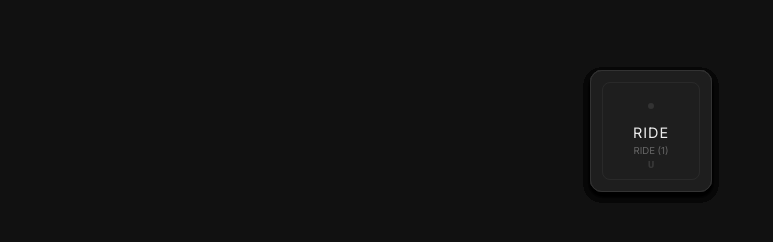
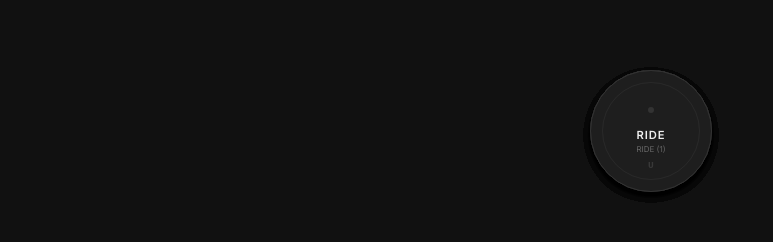
Before and after one commit to fahmibastari/per-drumkit-an, a React (Vite) app: page / in a window 1280 px wide. Shown: the part 280-522 px from the top of the page, without its empty margins (0-773 px from the left). Built offline with nearby package versions, Linux system fonts and the light colour scheme; no server answers.

Commit message:
UI Polish: Circular Pads, Layering Control, Font Adjustments

```diff
--- a/src/components/DrumMachine.jsx
+++ b/src/components/DrumMachine.jsx
@@ -311,6 +311,7 @@ const DrumMachine = () => {
                 onOpenSoundSelector={(id) => {
                     // Let's close settings, open selector.
                     setSettingsPadId(null);
+                    setSelectorPadId(id);
                 }}
                 onUpdateSize={updatePadSize}
                 currentSize={settingsPadId ? (padSizes[settingsPadId] || 120) : 120}
--- a/src/components/DrumPad.jsx
+++ b/src/components/DrumPad.jsx
@@ -21,7 +21,7 @@ const DrumPad = forwardRef(({ sound, play, mappedKey, editMode, onPositionChange
         height: `${size}px`,
         backgroundColor: isActive ? '#d4af37' : '#1e1e1e', // Gold when active, Matte Dark Grey default
         border: isActive ? '1px solid #d4af37' : '1px solid #333',
-        borderRadius: '12px',
+        borderRadius: '50%',
         display: 'flex',
         flexDirection: 'column',
         justifyContent: 'center',
@@ -29,7 +29,7 @@ const DrumPad = forwardRef(({ sound, play, mappedKey, editMode, onPositionChange
         cursor: editMode ? 'grab' : 'pointer',
         userSelect: 'none',
         touchAction: 'none',
-        zIndex: isActive ? 100 : 10,
+        zIndex: (sound.zIndex || 10) + (isActive ? 1000 : 0),
         boxShadow: isActive
             ? '0 0 20px rgba(212, 175, 55, 0.4)'
             : '0 4px 6px rgba(0,0,0,0.3)',
@@ -60,7 +60,7 @@ const DrumPad = forwardRef(({ sound, play, mappedKey, editMode, onPositionChange
                 width: '80%',
                 height: '80%',
                 border: '1px solid rgba(255,255,255,0.05)',
-                borderRadius: '8px',
+                borderRadius: '50%',
                 display: 'flex',
                 flexDirection: 'column',
                 alignItems: 'center',
@@ -80,23 +80,27 @@ const DrumPad = forwardRef(({ sound, play, mappedKey, editMode, onPositionChange
 
                 <span style={{
                     color: isActive ? '#000' : '#eee',
-                    fontWeight: '500',
-                    fontSize: '0.9rem',
-                    marginBottom: '4px',
+                    fontWeight: '600',
+                    fontSize: '0.7rem',
+                    marginBottom: '2px',
                     letterSpacing: '1px',
                     fontFamily: 'Inter, sans-serif',
                     textTransform: 'uppercase',
-                    textAlign: 'center'
+                    textAlign: 'center',
+                    maxWidth: '90%',
+                    overflow: 'hidden',
+                    whiteSpace: 'nowrap',
+                    textOverflow: 'ellipsis'
                 }}>
                     {sound.label}
                 </span>
 
                 {sound.fileName && (
                     <span style={{
-                        fontSize: '0.6rem',
+                        fontSize: '0.5rem',
                         color: isActive ? '#333' : '#666',
-                        marginBottom: '4px',
-                        maxWidth: '90%',
+                        marginBottom: '2px',
+                        maxWidth: '85%',
                         overflow: 'hidden',
                         textOverflow: 'ellipsis',
                         whiteSpace: 'nowrap',
@@ -110,7 +114,7 @@ const DrumPad = forwardRef(({ sound, play, mappedKey, editMode, onPositionChange
                 <div style={{
                     position: 'absolute',
                     bottom: '8px',
-                    fontSize: '0.7rem',
+                    fontSize: '0.6rem',
                     color: isActive ? '#000' : '#444',
                     fontFamily: 'monospace',
                     fontWeight: 'bold',
--- a/src/components/PadSettingsModal.jsx
+++ b/src/components/PadSettingsModal.jsx
@@ -156,6 +156,19 @@ const PadSettingsModal = ({ isOpen, onClose, pad, onUpdate, onDelete, onOpenSoun
                             style={{ width: '100%', cursor: 'pointer', accentColor: '#d4af37' }}
                         />
                     </div>
+                    {/* Layering (Z-Index) */}
+                    <div style={{ marginBottom: '25px' }}>
+                        <label style={{ display: 'block', color: '#888', marginBottom: '8px', fontSize: '0.75rem', textTransform: 'uppercase', letterSpacing: '1px' }}>
+                            Layer Order: {pad.zIndex || 10}
+                        </label>
+                        <input
+                            type="range"
+                            min="1" max="50" step="1"
+                            value={pad.zIndex || 10}
+                            onChange={(e) => onUpdate(pad.id, { zIndex: parseInt(e.target.value) })}
+                            style={{ width: '100%', cursor: 'pointer', accentColor: '#d4af37' }}
+                        />
+                    </div>
 
                     {/* Actions */}
                     <div style={{ display: 'flex', gap: '10px' }}>
--- a/src/index.css
+++ b/src/index.css
@@ -11,4 +11,5 @@ body {
   font-family: Inter, system-ui, Avenir, Helvetica, Arial, sans-serif;
   user-select: none;
   -webkit-touch-callout: none;
+  touch-action: manipulation;
 }
```
